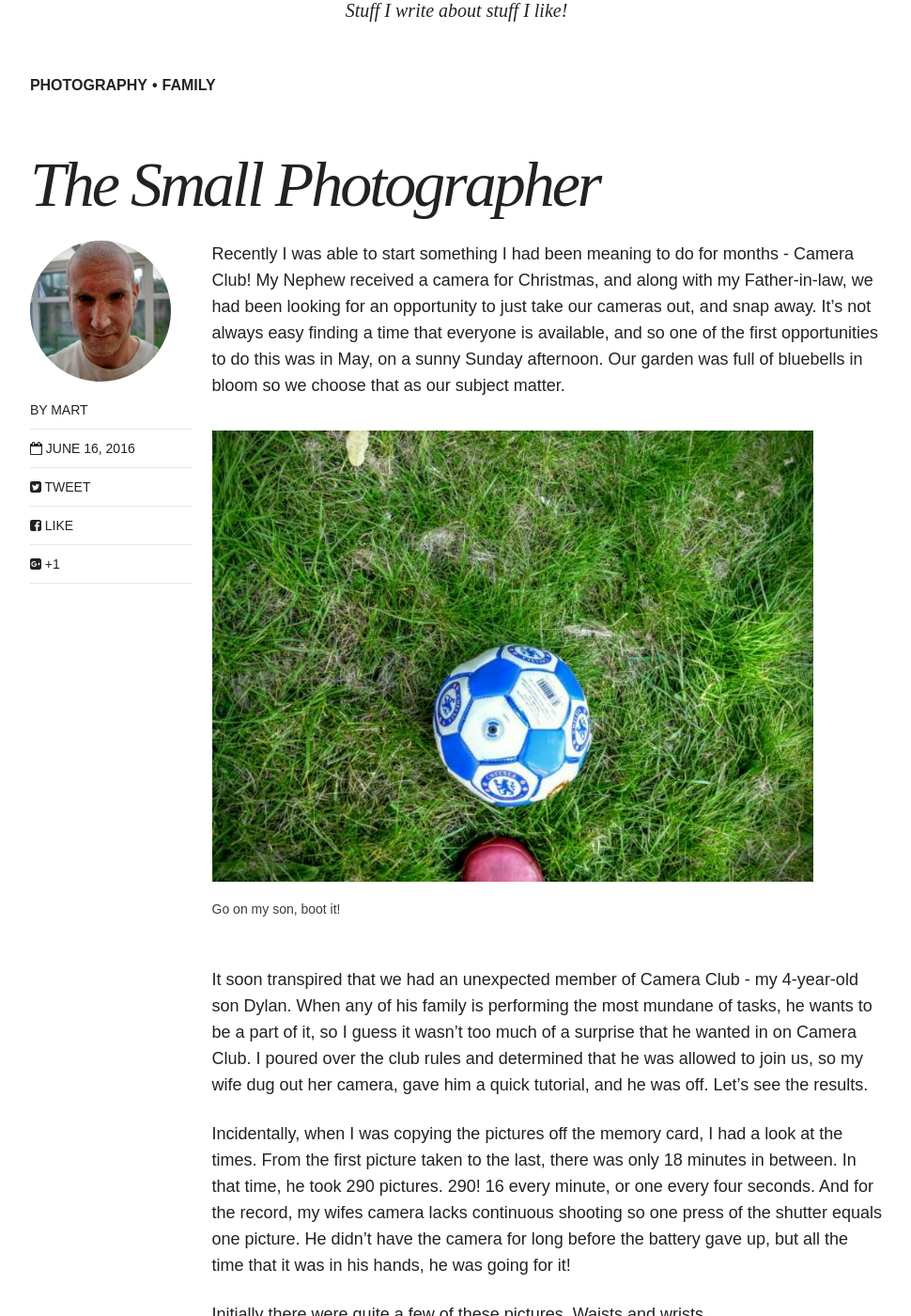
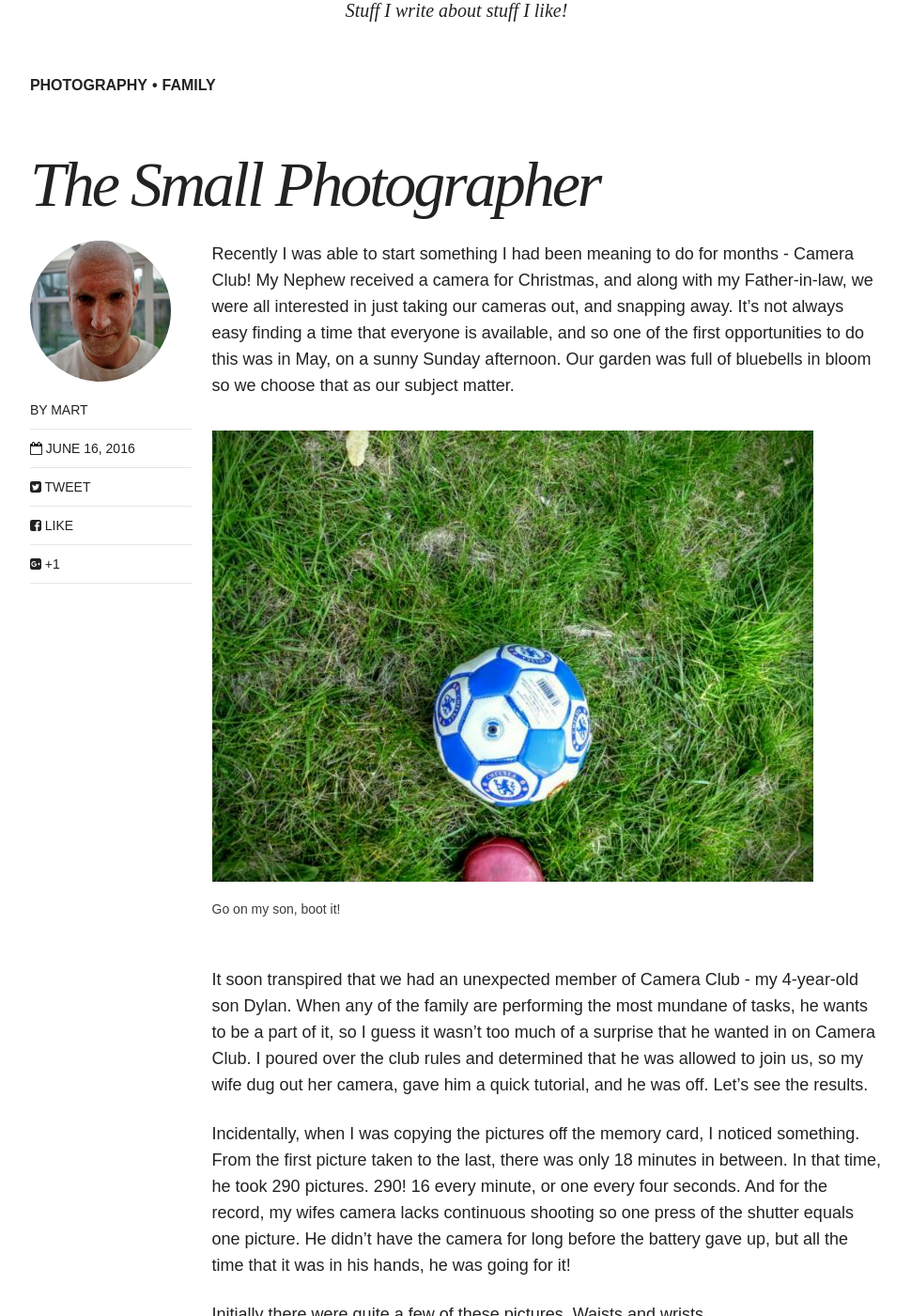
Before and after one commit to dawsneyland/dawsneyland.github.io, a Jekyll site: the page built from _posts/blog/2016-06-16-the-small-photographer.md, in a window 1280 px wide and 1400 px high, scrolled down 372 px. Shown: the whole window at 94% size, without its empty margins (154-1124 px from the left). Built offline with Jekyll 4.4.1, drawn with Linux system fonts in a browser that asks for light colours; nearby versions of some CDN libraries; some of the changed text lies outside the part shown.

Commit message:
Update 2016-06-16-the-small-photographer.md

```diff
--- a/_posts/blog/2016-06-16-the-small-photographer.md
+++ b/_posts/blog/2016-06-16-the-small-photographer.md
@@ -8,14 +8,14 @@
 share: true
 ---
 
-Recently I was able to start something I had been meaning to do for months - Camera Club! My Nephew received a camera for Christmas, and along with my Father-in-law, we had been looking for an opportunity to just take our cameras out, and snap away. It's not always easy finding a time that everyone is available, and so one of the first opportunities to do this was in May, on a sunny Sunday afternoon. Our garden was full of bluebells in bloom so we choose that as our subject matter.
+Recently I was able to start something I had been meaning to do for months - Camera Club! My Nephew received a camera for Christmas, and along with my Father-in-law, we were all interested in just taking our cameras out, and snapping away. It's not always easy finding a time that everyone is available, and so one of the first opportunities to do this was in May, on a sunny Sunday afternoon. Our garden was full of bluebells in bloom so we choose that as our subject matter.
 <figure>
     <img src="{{ site.url }}/images/post0501.jpg">
     <figcaption>Go on my son, boot it!</figcaption>
 </figure>
-It soon transpired that we had an unexpected member of Camera Club - my 4-year-old son Dylan. When any of his family is performing the most mundane of tasks, he wants to be a part of it, so I guess it wasn't too much of a surprise that he wanted in on Camera Club. I poured over the club rules and determined that he was allowed to join us, so my wife dug out her camera, gave him a quick tutorial, and he was off. Let's see the results.
+It soon transpired that we had an unexpected member of Camera Club - my 4-year-old son Dylan. When any of the family are performing the most mundane of tasks, he wants to be a part of it, so I guess it wasn't too much of a surprise that he wanted in on Camera Club. I poured over the club rules and determined that he was allowed to join us, so my wife dug out her camera, gave him a quick tutorial, and he was off. Let's see the results.
 
-Incidentally, when I was copying the pictures off the memory card, I had a look at the times. From the first picture taken to the last, there was only 18 minutes in between. In that time, he took 290 pictures. 290! 16 every minute, or one every four seconds. And for the record, my wifes camera lacks continuous shooting so one press of the shutter equals one picture. He didn't have the camera for long before the battery gave up, but all the time that it was in his hands, he was going for it!
+Incidentally, when I was copying the pictures off the memory card, I noticed something. From the first picture taken to the last, there was only 18 minutes in between. In that time, he took 290 pictures. 290! 16 every minute, or one every four seconds. And for the record, my wifes camera lacks continuous shooting so one press of the shutter equals one picture. He didn't have the camera for long before the battery gave up, but all the time that it was in his hands, he was going for it!
 
 Initially there were quite a few of these pictures. Waists and wrists.
 <figure>
@@ -49,9 +49,9 @@
 
 Of course, there has been an element of post production on the pictures but only at the most basic level. Increasing the contrast where necessary, and I've compressed them to a level that will allow my to show a few of them on this web page. Dylan has not got that in his armoury yet. Perhaps I'll introduce him to Adobe next...
 
-I will definitely be including Dylan in future camera club outings. He took some great pictures and it was such a lovely experience to review the pictures he took on the day. It gave a tiny glimpse of the world through his eyes. Well, 290 glimpses in 18 minutes.
+I will definitely be including Dylan in future Camera Club outings. He took some great pictures and it was such a lovely experience to review the pictures he took on the day. It gave a tiny glimpse of the world through his eyes. Well, 290 glimpses in 18 minutes!
 
-Most of all, he enjoyed it, felt like he was doing the same as us and his results were just as good. I thought he might learn something from the experience, and no doubt he did, but he certainly taught me a thing or two, and I'll treasure that.
+Most of all, he enjoyed it, felt a part of what we were doing, and his pictures were really interesting. I thought he might enjoy the experience and maybe learn something, and no doubt he did, but unexpectedly I learned plenty from him too. I should really search for my inner child a bit more often.
 <figure>
     <img src="{{ site.url }}/images/post0509.jpg">
 </figure>
```
